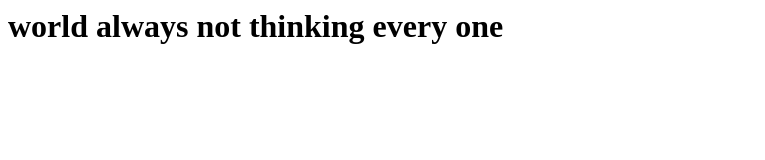
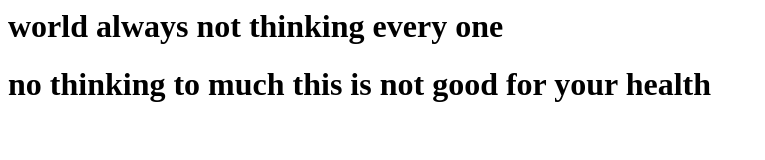
Before and after one commit to GOUD4275/statica, a plain HTML site: page index.html in a window 1280 px wide. Shown: the whole page, without its empty margins (0-765 px from the left). Drawn offline with Linux system fonts and the light colour scheme.

Commit message:
updated some information

```diff
--- a/index.html
+++ b/index.html
@@ -1 +1,2 @@
 <h1>world always not thinking every one</h1>
+<h1>no thinking to much this is not good for your health</h1>
```
